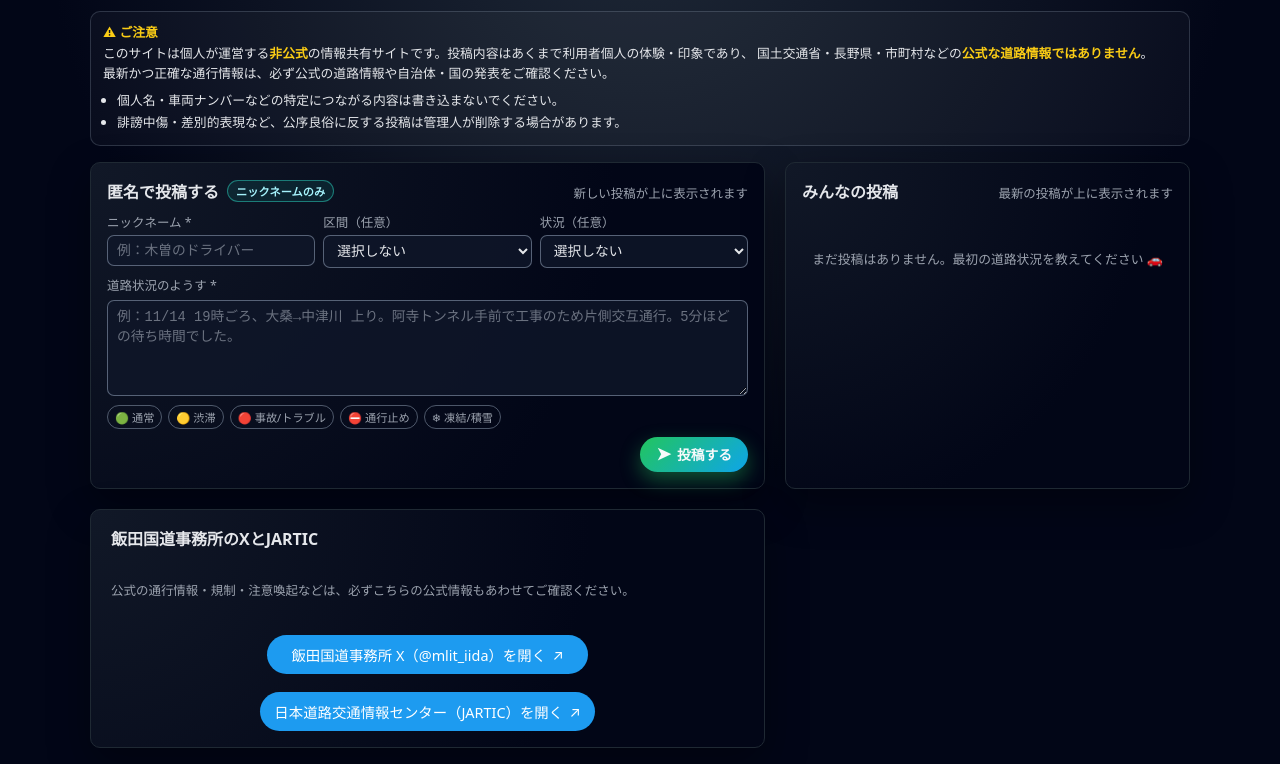
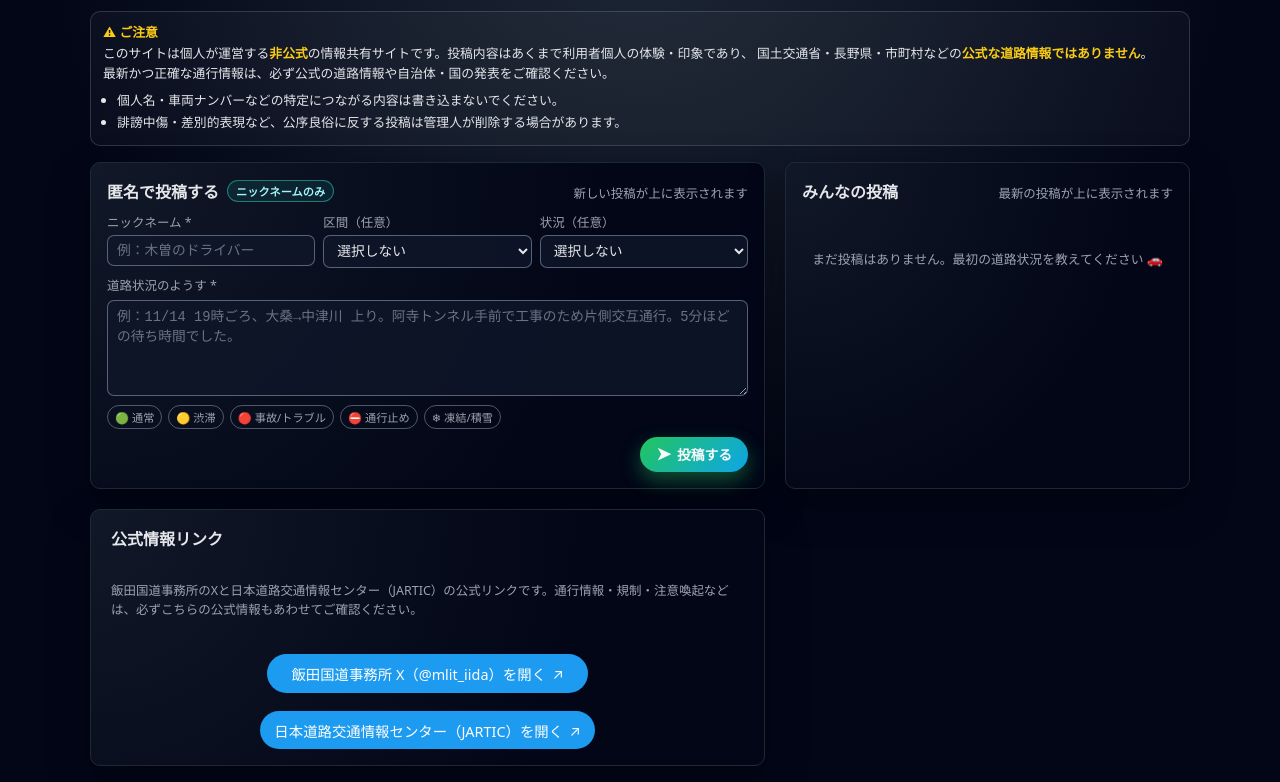
Before and after one commit to tkmstomae-ops/kokudo19-board, a plain HTML site: page index.html in a window 1280 px wide. Shown: the part 107-889 px from the top of the page. Drawn offline with nearby package versions, Linux system fonts and the light colour scheme.

```diff
--- a/index.html
+++ b/index.html
@@ -474,12 +474,12 @@
             <section class="card mlit-card">
                 <div class="card-header">
                 <div class="card-title">
-                    飯田国道事務所のXとJARTIC
+                    公式情報リンク
                 </div>
                 </div>
 
                 <p class="mlit-note">
-                公式の通行情報・規制・注意喚起などは、必ずこちらの公式情報もあわせてご確認ください。
+                飯田国道事務所のXと日本道路交通情報センター（JARTIC）の公式リンクです。通行情報・規制・注意喚起などは、必ずこちらの公式情報もあわせてご確認ください。
                 </p>
 
                 <a
```
